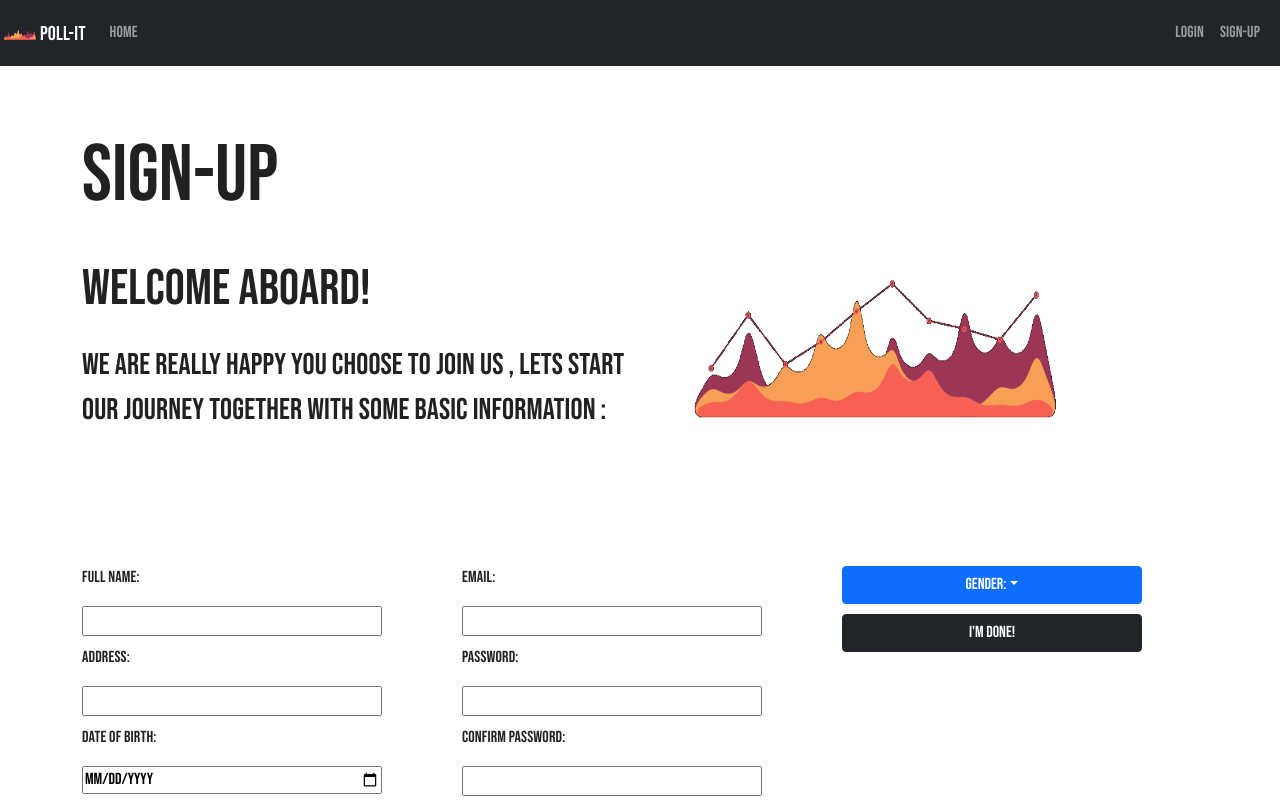
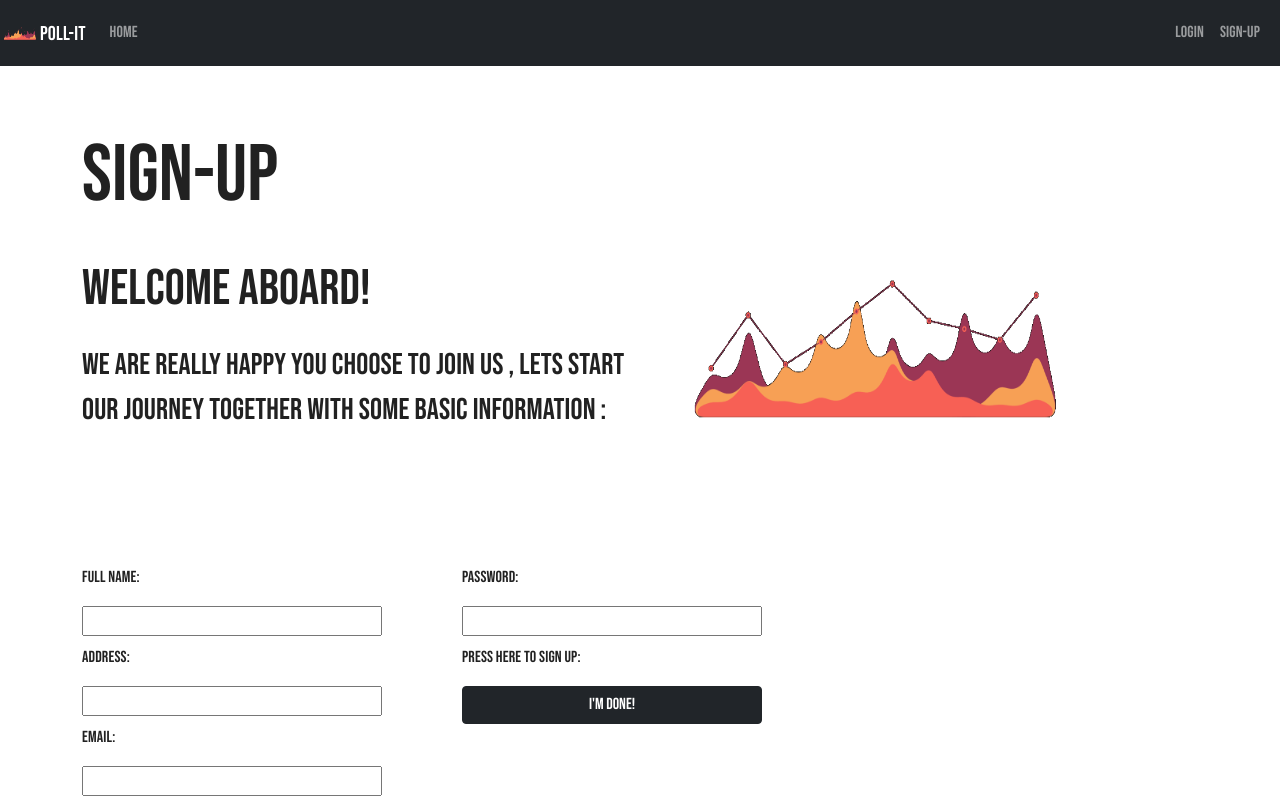
Before and after one commit to amirti7/poll-it-webapp, a React (Create React App) app: page /signup in a window 1280 px wide. Shown: the top 800 px of the page. Built offline with nearby package versions, Linux system fonts and the light colour scheme.

Commit message:
added verification to sign up page

```diff
--- a/src/pages/SignUp.jsx
+++ b/src/pages/SignUp.jsx
@@ -66,6 +66,13 @@ const SignUp = (props) => {
   });
 
   async function handleRegirstation() {
+    if (userAddress.trim() === "" || userName.trim() === "") {
+      setErrorInSignUp({
+        isOpen: true,
+        errorMessage: "Not all The Fields are Filled , Please Fill all Fields!",
+      });
+      return;
+    }
     const dataToServer = {
       email: userEmail,
       password: userPassword,
@@ -164,7 +171,7 @@ const SignUp = (props) => {
             Welcome
           </Typography>
           <Typography id="modal-modal-description" sx={{ mt: 2 }}>
-            User is Signed Up Successfully!
+            User Signed Up Successfully!
           </Typography>
           <Button
             variant="dark"
@@ -218,11 +225,6 @@ const SignUp = (props) => {
                 value={userAddress}
                 onChange={(e) => handleEnteredAddress(e)}
               />
-              <p>Date Of Birth:</p>
-              <Input type="date" name="dob" />
-              <br></br>
-            </Col>
-            <Col md={4}>
               <p>Email:</p>
               <Input
                 type="text"
@@ -230,6 +232,8 @@ const SignUp = (props) => {
                 value={userEmail}
                 onChange={(e) => handleEnteredEmail(e)}
               />
+            </Col>
+            <Col md={4}>
               <p>Password:</p>
               <Input
                 type="password"
@@ -237,25 +241,8 @@ const SignUp = (props) => {
                 value={userPassword}
                 onChange={(e) => handleEnteredPassword(e)}
               />
-              <p>Confirm Password:</p>
-              <Input type="password" name="passwordConfirm" />
               <br></br>
-            </Col>
-            <Col md={4}>
-              <Dropdown>
-                <Dropdown.Toggle
-                  style={{ width: "300px", marginBottom: "10px" }}
-                  id="dropdown-basic"
-                >
-                  Gender:
-                </Dropdown.Toggle>
-                <Dropdown.Menu>
-                  <Dropdown.Item>Male</Dropdown.Item>
-                  <Dropdown.Item>Female</Dropdown.Item>
-                  <Dropdown.Item>Don't Wish To Specify</Dropdown.Item>
-                </Dropdown.Menu>
-              </Dropdown>
-
+              <p>Press Here To Sign Up:</p>
               <Button
                 variant="dark"
                 onClick={handleRegirstation}
@@ -263,7 +250,6 @@ const SignUp = (props) => {
               >
                 I'm Done!
               </Button>
-              <br></br>
             </Col>
           </Row>
           <Row style={{ marginTop: "50px" }}>
--- a/src/pages/UserProfile.jsx
+++ b/src/pages/UserProfile.jsx
@@ -35,7 +35,6 @@ const UserProfile = (props) => {
   const [userEmail, setUserEmail] = useState("");
   const [userName, setUserName] = useState("");
   const [userAdress, setUserAdress] = useState("");
-  const [userDOB, setUserDOB] = useState("");
   const [disableEdit, setDisableEdit] = useState(false);
   const userID = localStorage.getItem("UserId");
   const UserAccessToken = localStorage.getItem("UserAccessToken");
@@ -139,17 +138,6 @@ const UserProfile = (props) => {
                     marginRight: "10px",
                   }}
                 >
-                  Date Of Birth:
-                </label>
-                <Input disabled={!disableEdit}></Input>
-              </Col>
-              <Col style={{ margin: "10px" }}>
-                <label
-                  style={{
-                    fontSize: "20px",
-                    marginRight: "10px",
-                  }}
-                >
                   Email:
                 </label>
                 <Input
@@ -157,17 +145,6 @@ const UserProfile = (props) => {
                   onChange={(e) => setUserEmail(e.target.value)}
                   disabled={!disableEdit}
                 ></Input>
-              </Col>
-              <Col style={{ margin: "10px" }}>
-                <label
-                  style={{
-                    fontSize: "20px",
-                    marginRight: "10px",
-                  }}
-                >
-                  Password:
-                </label>
-                <Input disabled={!disableEdit}></Input>
               </Col>
               <Button
                 disabled={!!disableEdit}
@@ -178,14 +155,22 @@ const UserProfile = (props) => {
                 Edit Details
               </Button>
               {disableEdit && (
-                <div>
-                  <Button onClick={() => handleUpdateUser()}>
+                <Col>
+                  <Button
+                    variant="dark"
+                    style={{ width: "150px" }}
+                    onClick={() => handleUpdateUser()}
+                  >
                     save changes
                   </Button>
-                  <Button onClick={() => setDisableEdit(!disableEdit)}>
+                  <Button
+                    variant="dark"
+                    style={{ width: "140px", marginLeft: "10px" }}
+                    onClick={() => setDisableEdit(!disableEdit)}
+                  >
                     Cancel
                   </Button>
-                </div>
+                </Col>
               )}
             </Col>
           </Row>
```
